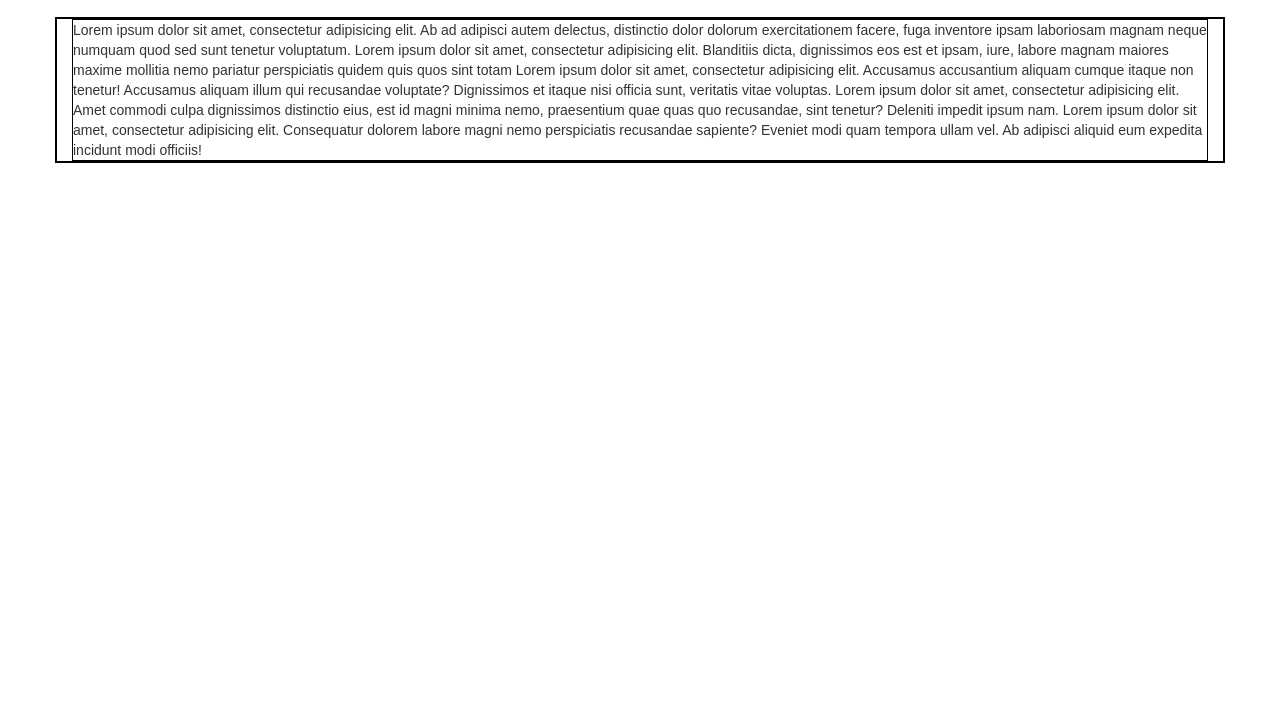
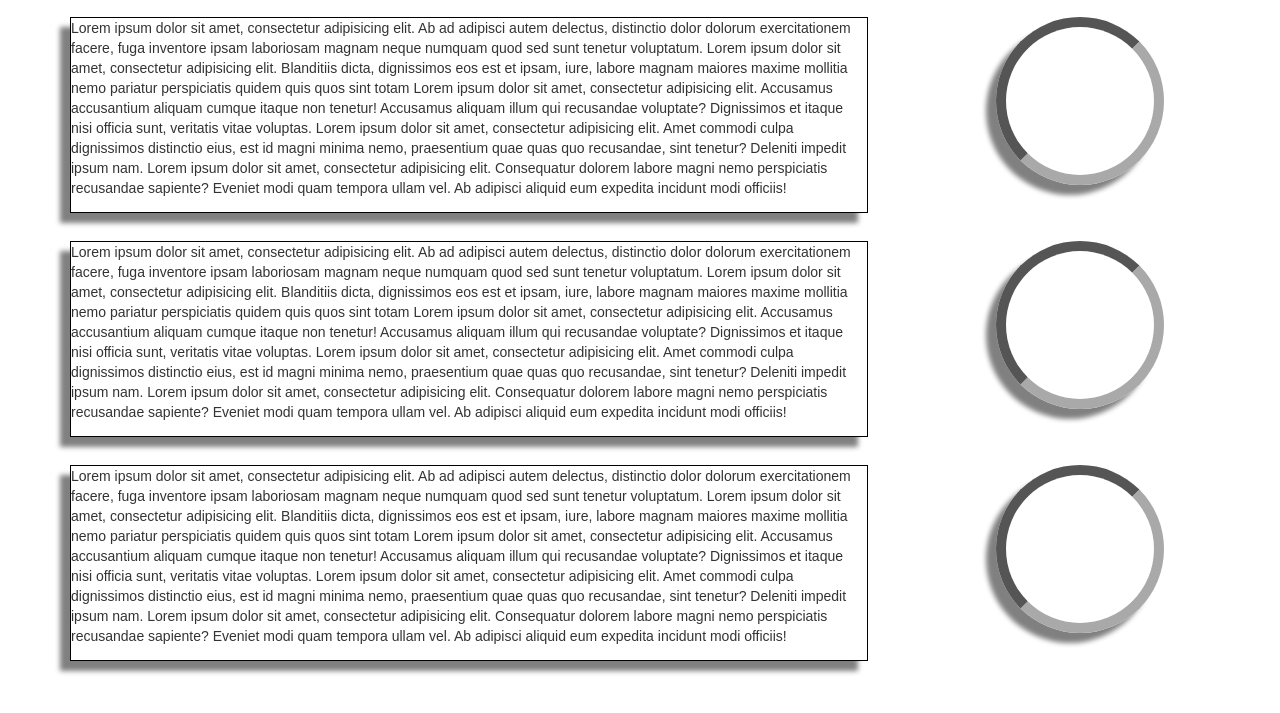
Before and after one commit to Czapelxd/first-draft-of-CV, a plain HTML site: page index.html in a window 1280 px wide. Shown: the part 53-766 px from the top of the page. Drawn offline with nearby package versions, Linux system fonts and the light colour scheme.

Commit message:
intro almost ready, need some improvmed in link plus text

```diff
--- a/assets/js/hide_and_seak.js
+++ b/assets/js/hide_and_seak.js
@@ -21,5 +21,5 @@ function show0(){
     document.getElementById('1').style.display ='none';
     document.getElementById('2').style.display ='none';
     document.getElementById('3').style.display ='none';
-    document.getElementById('intro').style.display ='block';
+    document.getElementById('intro').style.display ='grid';
 }
--- a/assets/styles/general.css
+++ b/assets/styles/general.css
@@ -66,25 +66,108 @@ html, body {
 
 .page {
     margin-top: 5em;
-    border: 2px solid black;
     min-height:90%;
-    position:relative}
+    position:relative;
+    display: grid;
+    grid-template-columns: 7fr 1fr 2fr;
+    grid-template-rows: auto;
+    grid-row-gap: 2em;
+    grid-template-areas:
+            "content1 . rightbar1"
+            "content2 . rightbar2"
+            "content3 . rightbar3";
+}
+@media (max-width: 767px) {
+    .page {
+        grid-template-columns: 1fr;
+        grid-template-areas:
+                "content1"
+                "rightbar1"
+                "content2"
+                "rightbar2"
+                "content3"
+                "rightbar3";
+    }
 }
 
-lowerPage1 {
-    position:absolute;
-    left:0;
-    width:100%;
-    min-height:100%;
-    display: grid;
-    grid-template-columns: 3fr 1fr 2fr;
-    grid-template-areas:
-        "content" . "rightbar";
+
+.content1 {
+    height: 100vm;
+    border: 1px solid black;
+    grid-area: content1;
+    box-shadow: -10px 10px 5px gray;
+
 }
 
-.content {
-    width: 100%;
+.rightbar1 {
+    display: block;
+    width: 12em;
+    height: 12em;
+    margin-bottom: 2em;
+    cursor: pointer;
+    border: 10px inset darkgrey;
+    border-radius: 100px;
+    box-shadow: -10px 10px 5px gray;
+    margin-left: 1em;
+    grid-area: rightbar1;
+
+}
+
+.rightbar1:active {
+
+    box-shadow: -3px 5px #666;
+    transform: translateY(4px);
+}
+
+.content2 {
     height: 100vm;
     border: 1px solid black;
-    grid-area: content;
+    grid-area: content2;
+    box-shadow: -10px 10px 5px gray;
 }
+
+.rightbar2 {
+    display: block;
+    width: 12em;
+    height: 12em;
+    margin-bottom: 2em;
+    cursor: pointer;
+    border: 10px inset darkgrey;
+    border-radius: 100px;
+    box-shadow: -10px 10px 5px gray;
+    margin-left: 1em;
+    grid-area: rightbar2;
+
+}
+
+.rightbar2:active {
+
+    box-shadow: -3px 5px #666;
+    transform: translateY(4px);
+}
+.content3 {
+    height: 100vm;
+    border: 1px solid black;
+    grid-area: content3;
+    box-shadow: -10px 10px 5px gray;
+}
+
+.rightbar3 {
+    display: block;
+    width: 12em;
+    height: 12em;
+    margin-bottom: 2em;
+    cursor: pointer;
+    border: 10px inset darkgrey;
+    border-radius: 100px;
+    box-shadow: -10px 10px 5px gray;
+    margin-left: 1em;
+    grid-area: rightbar3;
+
+}
+
+.rightbar3:active {
+
+    box-shadow: -3px 5px #666;
+    transform: translateY(4px);
+}
--- a/index.html
+++ b/index.html
@@ -40,11 +40,17 @@
 </header>
 <main>
     <section class="page container" id="intro">
-        <div class="lowerPage1">
-            <article class="content">
-                Lorem ipsum dolor sit amet, consectetur adipisicing elit. Ab ad adipisci autem delectus, distinctio dolor dolorum exercitationem facere, fuga inventore ipsam laboriosam magnam neque numquam quod sed sunt tenetur voluptatum. Lorem ipsum dolor sit amet, consectetur adipisicing elit. Blanditiis dicta, dignissimos eos est et ipsam, iure, labore magnam maiores maxime mollitia nemo pariatur perspiciatis quidem quis quos sint totam Lorem ipsum dolor sit amet, consectetur adipisicing elit. Accusamus accusantium aliquam cumque itaque non tenetur! Accusamus aliquam illum qui recusandae voluptate? Dignissimos et itaque nisi officia sunt, veritatis vitae voluptas. Lorem ipsum dolor sit amet, consectetur adipisicing elit. Amet commodi culpa dignissimos distinctio eius, est id magni minima nemo, praesentium quae quas quo recusandae, sint tenetur? Deleniti impedit ipsum nam. Lorem ipsum dolor sit amet, consectetur adipisicing elit. Consequatur dolorem labore magni nemo perspiciatis recusandae sapiente? Eveniet modi quam tempora ullam vel. Ab adipisci aliquid eum expedita incidunt modi officiis!
-            </article>
-        </div>
+        <article class="content1">
+            Lorem ipsum dolor sit amet, consectetur adipisicing elit. Ab ad adipisci autem delectus, distinctio dolor dolorum exercitationem facere, fuga inventore ipsam laboriosam magnam neque numquam quod sed sunt tenetur voluptatum. Lorem ipsum dolor sit amet, consectetur adipisicing elit. Blanditiis dicta, dignissimos eos est et ipsam, iure, labore magnam maiores maxime mollitia nemo pariatur perspiciatis quidem quis quos sint totam Lorem ipsum dolor sit amet, consectetur adipisicing elit. Accusamus accusantium aliquam cumque itaque non tenetur! Accusamus aliquam illum qui recusandae voluptate? Dignissimos et itaque nisi officia sunt, veritatis vitae voluptas. Lorem ipsum dolor sit amet, consectetur adipisicing elit. Amet commodi culpa dignissimos distinctio eius, est id magni minima nemo, praesentium quae quas quo recusandae, sint tenetur? Deleniti impedit ipsum nam. Lorem ipsum dolor sit amet, consectetur adipisicing elit. Consequatur dolorem labore magni nemo perspiciatis recusandae sapiente? Eveniet modi quam tempora ullam vel. Ab adipisci aliquid eum expedita incidunt modi officiis!</article>
+        <div class="rightbar1"></div>
+        <article class="content2">
+            Lorem ipsum dolor sit amet, consectetur adipisicing elit. Ab ad adipisci autem delectus, distinctio dolor dolorum exercitationem facere, fuga inventore ipsam laboriosam magnam neque numquam quod sed sunt tenetur voluptatum. Lorem ipsum dolor sit amet, consectetur adipisicing elit. Blanditiis dicta, dignissimos eos est et ipsam, iure, labore magnam maiores maxime mollitia nemo pariatur perspiciatis quidem quis quos sint totam Lorem ipsum dolor sit amet, consectetur adipisicing elit. Accusamus accusantium aliquam cumque itaque non tenetur! Accusamus aliquam illum qui recusandae voluptate? Dignissimos et itaque nisi officia sunt, veritatis vitae voluptas. Lorem ipsum dolor sit amet, consectetur adipisicing elit. Amet commodi culpa dignissimos distinctio eius, est id magni minima nemo, praesentium quae quas quo recusandae, sint tenetur? Deleniti impedit ipsum nam. Lorem ipsum dolor sit amet, consectetur adipisicing elit. Consequatur dolorem labore magni nemo perspiciatis recusandae sapiente? Eveniet modi quam tempora ullam vel. Ab adipisci aliquid eum expedita incidunt modi officiis!
+        </article>
+        <div class="rightbar2"></div>
+        <article class="content3">
+            Lorem ipsum dolor sit amet, consectetur adipisicing elit. Ab ad adipisci autem delectus, distinctio dolor dolorum exercitationem facere, fuga inventore ipsam laboriosam magnam neque numquam quod sed sunt tenetur voluptatum. Lorem ipsum dolor sit amet, consectetur adipisicing elit. Blanditiis dicta, dignissimos eos est et ipsam, iure, labore magnam maiores maxime mollitia nemo pariatur perspiciatis quidem quis quos sint totam Lorem ipsum dolor sit amet, consectetur adipisicing elit. Accusamus accusantium aliquam cumque itaque non tenetur! Accusamus aliquam illum qui recusandae voluptate? Dignissimos et itaque nisi officia sunt, veritatis vitae voluptas. Lorem ipsum dolor sit amet, consectetur adipisicing elit. Amet commodi culpa dignissimos distinctio eius, est id magni minima nemo, praesentium quae quas quo recusandae, sint tenetur? Deleniti impedit ipsum nam. Lorem ipsum dolor sit amet, consectetur adipisicing elit. Consequatur dolorem labore magni nemo perspiciatis recusandae sapiente? Eveniet modi quam tempora ullam vel. Ab adipisci aliquid eum expedita incidunt modi officiis!
+        </article>
+        <div class="rightbar3"></div>
     </section>
     <section class="page container" id="1" style="display: none">
         1Lorem ipsum dolor sit amet, consectetur adipisicing elit. Alias cum doloremque exercitationem hic in iure necessitatibus nulla recusandae repellendus repudiandae. A eligendi exercitationem ipsam iure nostrum, pariatur porro quia Lorem ipsum dolor sit amet, consectetur adipisicing elit. Adipisci impedit ipsum, magnam minima non sequi vero voluptas. Alias aut doloribus harum impedit magni minus nostrum pariatur praesentium, qui rerum sunt.
```
